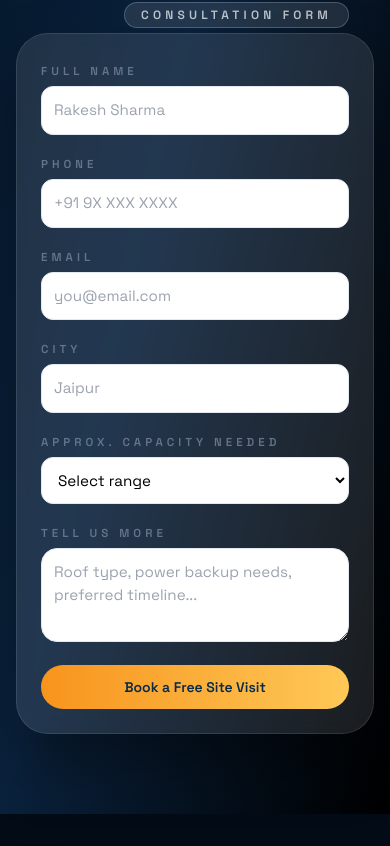
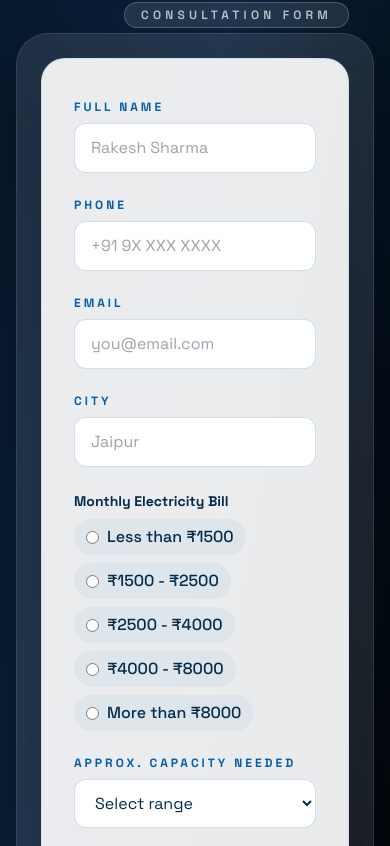
Before and after one commit to exdellsindia/Exdells, a React (Vite) app in the folder frontend/: page / in a window 390 px wide. Shown: the part 7578-8424 px from the top of the page. Built offline with nearby package versions, Linux system fonts and the light colour scheme; no server answers.

Commit message:
cmmit changes on leadform.jsx

```diff
--- a/frontend/src/components/LeadForm.jsx
+++ b/frontend/src/components/LeadForm.jsx
@@ -7,7 +7,8 @@ const initialForm = {
   email: '',
   city: '',
   capacity: '',
-  notes: ''
+  notes: '',
+  bill: ''
 }
 
 export default function LeadForm() {
@@ -65,56 +66,85 @@ export default function LeadForm() {
   }
 
   return (
-    <form className="space-y-4" onSubmit={submit}>
-      <div className="grid grid-cols-1 gap-4 sm:grid-cols-2">
+    <form
+      className="max-w-2xl mx-auto bg-white/90 shadow-2xl rounded-3xl px-8 py-10 space-y-6 border border-exdellsBlue/10 backdrop-blur"
+      onSubmit={submit}
+    >
+      <div className="grid grid-cols-1 gap-6 sm:grid-cols-2">
         <div>
-          <label className="text-[0.72rem] font-semibold uppercase tracking-[0.35em] text-slate-500">Full Name</label>
+          <label className="block text-xs font-bold uppercase tracking-[0.25em] text-exdellsBlue mb-1">Full Name</label>
           <input
             value={form.name}
             onChange={(e) => updateField('name', e.target.value)}
             placeholder="Rakesh Sharma"
-            className="mt-1 w-full rounded-xl border border-slate-200 bg-white px-3 py-3 text-[0.95rem] text-black outline-none focus:border-exdellsBlue focus:ring-2 focus:ring-exdellsBlue/20"
+            className="mt-1 w-full rounded-xl border border-exdellsBlue/20 bg-white px-4 py-3 text-base text-exdellsNavy outline-none focus:border-exdellsBlue focus:ring-2 focus:ring-exdellsBlue/20 transition"
             required
           />
         </div>
         <div>
-          <label className="text-[0.72rem] font-semibold uppercase tracking-[0.35em] text-slate-500">Phone</label>
+          <label className="block text-xs font-bold uppercase tracking-[0.25em] text-exdellsBlue mb-1">Phone</label>
           <input
             value={form.phone}
             onChange={(e) => updateField('phone', e.target.value)}
             placeholder="+91 9X XXX XXXX"
-            className="mt-1 w-full rounded-xl border border-slate-200 bg-white px-3 py-3 text-[0.95rem] text-black outline-none focus:border-exdellsBlue focus:ring-2 focus:ring-exdellsBlue/20"
+            className="mt-1 w-full rounded-xl border border-exdellsBlue/20 bg-white px-4 py-3 text-base text-exdellsNavy outline-none focus:border-exdellsBlue focus:ring-2 focus:ring-exdellsBlue/20 transition"
             required
           />
         </div>
         <div>
-          <label className="text-[0.72rem] font-semibold uppercase tracking-[0.35em] text-slate-500">Email</label>
+          <label className="block text-xs font-bold uppercase tracking-[0.25em] text-exdellsBlue mb-1">Email</label>
           <input
             type="email"
             value={form.email}
             onChange={(e) => updateField('email', e.target.value)}
             placeholder="you@email.com"
-            className="mt-1 w-full rounded-xl border border-slate-200 bg-white px-3 py-3 text-[0.95rem] text-black outline-none focus:border-exdellsBlue focus:ring-2 focus:ring-exdellsBlue/20"
+            className="mt-1 w-full rounded-xl border border-exdellsBlue/20 bg-white px-4 py-3 text-base text-exdellsNavy outline-none focus:border-exdellsBlue focus:ring-2 focus:ring-exdellsBlue/20 transition"
           />
         </div>
         <div>
-          <label className="text-[0.72rem] font-semibold uppercase tracking-[0.35em] text-slate-500">City</label>
+          <label className="block text-xs font-bold uppercase tracking-[0.25em] text-exdellsBlue mb-1">City</label>
           <input
             value={form.city}
             onChange={(e) => updateField('city', e.target.value)}
             placeholder="Jaipur"
-            className="mt-1 w-full rounded-xl border border-slate-200 bg-white px-3 py-3 text-[0.95rem] text-black outline-none focus:border-exdellsBlue focus:ring-2 focus:ring-exdellsBlue/20"
+            className="mt-1 w-full rounded-xl border border-exdellsBlue/20 bg-white px-4 py-3 text-base text-exdellsNavy outline-none focus:border-exdellsBlue focus:ring-2 focus:ring-exdellsBlue/20 transition"
             required
           />
         </div>
       </div>
 
+      {/* Monthly Electricity Bill */}
       <div>
-        <label className="text-[0.72rem] font-semibold uppercase tracking-[0.35em] text-slate-500">Approx. Capacity Needed</label>
+        <label className="block text-sm font-bold text-exdellsNavy mb-2">Monthly Electricity Bill</label>
+        <div className="flex flex-wrap gap-x-6 gap-y-2">
+          {[
+            'Less than ₹1500',
+            '₹1500 - ₹2500',
+            '₹2500 - ₹4000',
+            '₹4000 - ₹8000',
+            'More than ₹8000',
+          ].map((option) => (
+            <label key={option} className="inline-flex items-center text-base font-medium text-exdellsNavy bg-exdellsBlue/5 px-3 py-1.5 rounded-full cursor-pointer hover:bg-exdellsBlue/10 transition">
+              <input
+                type="radio"
+                name="bill"
+                value={option}
+                checked={form.bill === option}
+                onChange={() => updateField('bill', option)}
+                className="mr-2 accent-exdellsBlue"
+              />
+              {option}
+            </label>
+          ))}
+        </div>
+      </div>
+
+      <div>
+        <label className="block text-xs font-bold uppercase tracking-[0.25em] text-exdellsBlue mb-1">Approx. Capacity Needed</label>
         <select
           value={form.capacity}
           onChange={(e) => updateField('capacity', e.target.value)}
-          className="mt-1 w-full rounded-xl border border-slate-200 bg-white px-3 py-3 text-[0.95rem] text-black outline-none focus:border-exdellsBlue focus:ring-2 focus:ring-exdellsBlue/20"
+          className="mt-1 w-full rounded-xl border border-exdellsBlue/20 bg-white px-4 py-3 text-base text-exdellsNavy outline-none focus:border-exdellsBlue focus:ring-2 focus:ring-exdellsBlue/20 transition"
         >
           <option value="">Select range</option>
           <option value="1-3 kW">1-3 kW • Small homes</option>
@@ -125,20 +155,18 @@ export default function LeadForm() {
       </div>
 
       <div>
-        <label className="text-[0.72rem] font-semibold uppercase tracking-[0.35em] text-slate-500">Tell us more</label>
+        <label className="block text-xs font-bold uppercase tracking-[0.25em] text-exdellsBlue mb-1">Tell us more</label>
         <textarea
           value={form.notes}
           onChange={(e) => updateField('notes', e.target.value)}
           placeholder="Roof type, power backup needs, preferred timeline..."
-          className="mt-1 w-full rounded-2xl border border-slate-200 bg-white px-3 py-3 text-[0.95rem] text-black outline-none focus:border-exdellsBlue focus:ring-2 focus:ring-exdellsBlue/20"
+          className="mt-1 w-full rounded-2xl border border-exdellsBlue/20 bg-white px-4 py-3 text-base text-exdellsNavy outline-none focus:border-exdellsBlue focus:ring-2 focus:ring-exdellsBlue/20 transition"
           rows={3}
         />
       </div>
 
-
-
       <button
-        className="inline-flex w-full justify-center rounded-full bg-gradient-to-r from-exdellsOrange to-exdellsGold px-6 py-3 text-sm font-semibold text-exdellsNavy transition hover:shadow-brand-glow disabled:opacity-60"
+        className="inline-flex w-full justify-center rounded-full bg-gradient-to-r from-exdellsBlue to-exdellsGold px-8 py-3 text-base font-bold text-white shadow-lg transition hover:shadow-brand-glow hover:from-exdellsNavy hover:to-exdellsOrange disabled:opacity-60"
         disabled={loading}
       >
         {loading ? 'Submitting...' : 'Book a Free Site Visit'}
```
